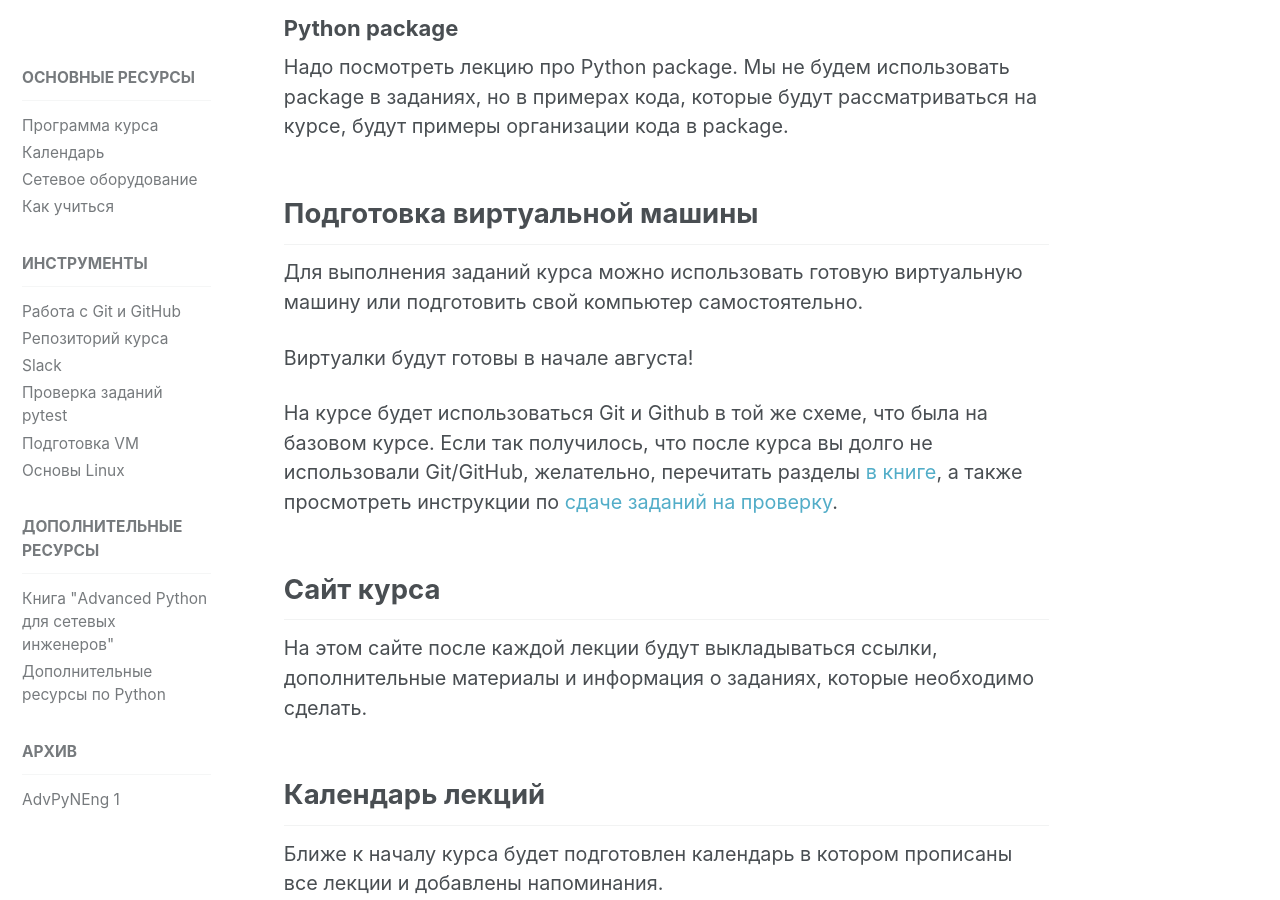
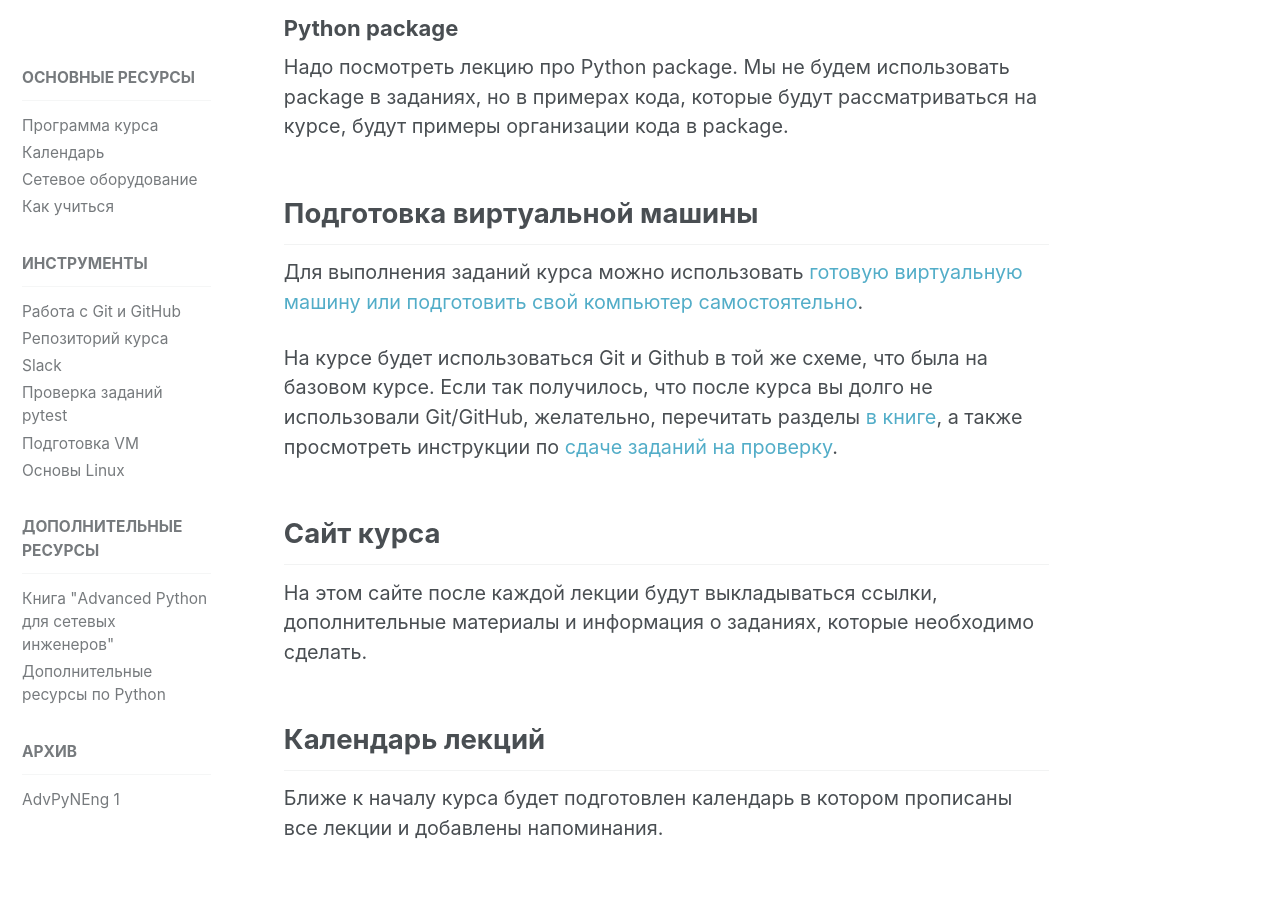
Before and after one commit to advpyneng/advpyneng.github.io, a Jekyll site: the page built from _posts/advpyneng2/2020-07-21-preparation.md, in a window 1280 px wide and 900 px high, scrolled down 1401 px. Built offline with Jekyll 4.4.1, drawn with Linux system fonts in a browser that asks for light colours; comment, search, counter and statistics services are not loaded.

Commit message:
advpyneng-2

```diff
--- a/_posts/advpyneng2/2020-07-21-preparation.md
+++ b/_posts/advpyneng2/2020-07-21-preparation.md
@@ -43,9 +43,7 @@ category:
 
 ## Подготовка виртуальной машины
 
-Для выполнения заданий курса можно использовать готовую виртуальную машину или подготовить свой компьютер самостоятельно.
-
-Виртуалки будут готовы в начале августа!
+Для выполнения заданий курса можно использовать [готовую виртуальную машину или подготовить свой компьютер самостоятельно](https://advpyneng.github.io/docs/course-vm/).
 
 На курсе будет использоваться Git и Github в той же схеме, что была на базовом курсе.
 Если так получилось, что после курса вы долго не использовали Git/GitHub, желательно, перечитать разделы [в книге](https://pyneng.readthedocs.io/ru/latest/book/02_git_github/index.html),
```
